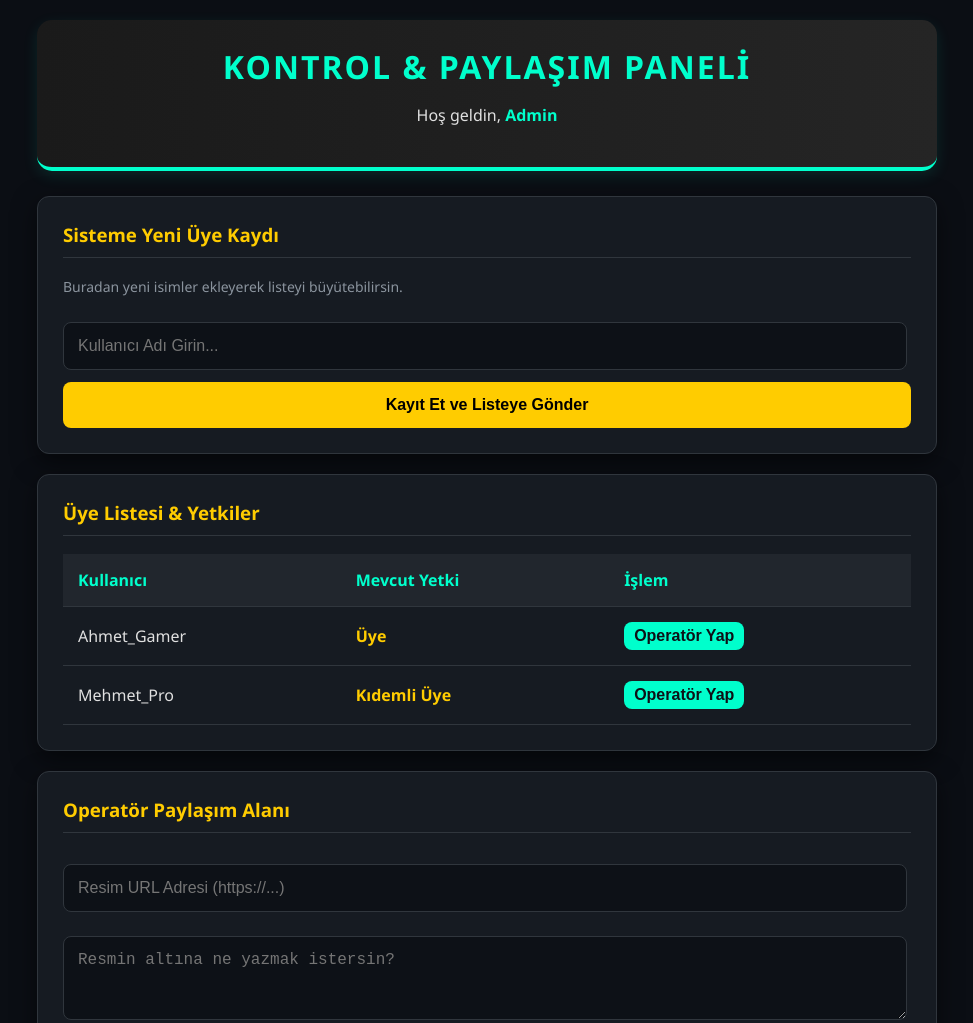
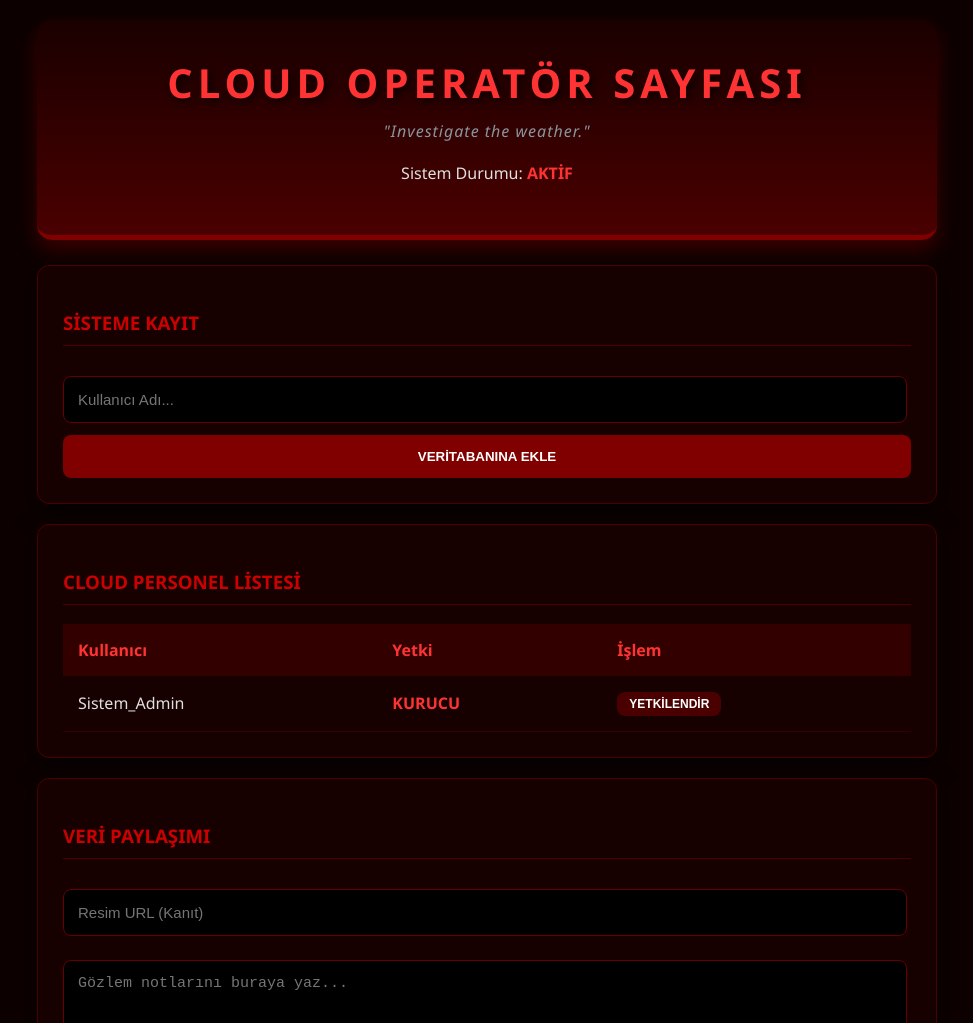
Before and after one commit to Batu6I/CLOUD, a plain HTML site: page index.html in a window 1280 px wide. Shown: the top 1023 px of the page, without its empty margins (153-1126 px from the left). Drawn offline with Linux system fonts and the light colour scheme.

Commit message:
Revamp index.html with new design and features

```diff
--- a/index.html
+++ b/index.html
@@ -3,114 +3,104 @@
 <head>
     <meta charset="UTF-8">
     <meta name="viewport" content="width=device-width, initial-scale=1.0">
-    <title>Operatör Kontrol Merkezi</title>
+    <title>CLOUD</title>
     <style>
-        /* TASARIM (CSS) - KARANLIK TEMA */
+        /* TASARIM (CSS) - BORDO & CLOUD TEMASI */
         body {
-            font-family: 'Segoe UI', Tahoma, Geneva, Verdana, sans-serif;
-            background-color: #0b0e14;
+            font-family: 'Segoe UI', sans-serif;
+            background-color: #0d0000;
             color: #e0e0e0;
             margin: 0;
             padding: 20px;
         }
 
         header {
-            background: linear-gradient(90deg, #1a1a1a, #252525);
-            padding: 25px;
+            background: linear-gradient(180deg, #1a0000 0%, #4a0000 100%);
+            padding: 35px;
             border-radius: 15px;
             text-align: center;
-            border-bottom: 4px solid #00ffcc;
+            border-bottom: 5px solid #800000;
             margin-bottom: 25px;
-            box-shadow: 0 5px 15px rgba(0,255,204,0.1);
+            box-shadow: 0 10px 20px rgba(128,0,0,0.4);
         }
 
-        h1 { color: #00ffcc; margin: 0; text-transform: uppercase; letter-spacing: 2px; }
+        h1 {
+            color: #ff3333;
+            text-transform: uppercase;
+            letter-spacing: 5px;
+            margin: 0;
+            font-size: 40px;
+            text-shadow: 3px 3px 10px rgba(0,0,0,0.8);
+        }
+
+        .slogan {
+            color: #8b949e;
+            font-style: italic;
+            margin-top: 10px;
+            letter-spacing: 1px;
+            font-size: 16px;
+        }
 
         .container { max-width: 900px; margin: auto; }
 
         .card {
-            background: #161b22;
+            background: #160000;
             padding: 25px;
             border-radius: 12px;
             margin-bottom: 20px;
-            border: 1px solid #30363d;
-            box-shadow: 0 8px 24px rgba(0,0,0,0.5);
+            border: 1px solid #4a0000;
+            box-shadow: 0 8px 24px rgba(0,0,0,0.6);
         }
 
-        h3 { color: #ffcc00; margin-top: 0; border-bottom: 1px solid #30363d; padding-bottom: 10px; }
+        h3 { color: #cc0000; border-bottom: 1px solid #4a0000; padding-bottom: 10px; text-transform: uppercase; }
 
         input, textarea {
-            width: 96%;
-            margin: 12px 0;
-            padding: 14px;
-            border-radius: 8px;
-            border: 1px solid #30363d;
-            background: #0d1117;
-            color: #ffffff;
-            font-size: 16px;
+            width: 96%; margin: 12px 0; padding: 14px;
+            background: #000000; color: white; border: 1px solid #660000; border-radius: 8px;
+            font-size: 15px;
         }
 
         button {
-            width: 100%;
-            padding: 14px;
-            background: #00ffcc;
-            border: none;
-            border-radius: 8px;
-            cursor: pointer;
-            font-weight: bold;
-            color: #0d1117;
-            font-size: 16px;
-            transition: all 0.3s ease;
+            width: 100%; padding: 14px; background: #800000;
+            border: none; border-radius: 8px; cursor: pointer; font-weight: bold; color: white;
+            transition: 0.3s; text-transform: uppercase;
         }
 
-        button:hover { background: #00cca3; transform: translateY(-2px); }
-        .reg-btn { background: #ffcc00; color: #000; }
-        .reg-btn:hover { background: #e6b800; }
+        button:hover { background: #b30000; transform: translateY(-2px); box-shadow: 0 5px 15px rgba(179,0,0,0.4); }
 
-        /* TABLO AYARLARI */
         table { width: 100%; border-collapse: collapse; margin-top: 15px; }
-        th, td { padding: 15px; text-align: left; border-bottom: 1px solid #30363d; }
-        th { background: #21262d; color: #00ffcc; }
-        .role-text { font-weight: bold; color: #ffcc00; }
+        th { background: #330000; color: #ff3333; padding: 15px; text-align: left; }
+        td { padding: 15px; border-bottom: 1px solid #330000; }
 
-        /* POST (AKIŞ) AYARLARI */
-        .post {
-            background: #161b22;
-            border-radius: 15px;
-            margin: 25px auto;
-            overflow: hidden;
-            border: 1px solid #30363d;
-            animation: fadeIn 0.5s ease;
-        }
-        @keyframes fadeIn { from { opacity: 0; } to { opacity: 1; } }
+        .role-text { font-weight: bold; color: #ff3333; text-transform: uppercase; }
 
-        .post img { width: 100%; height: auto; display: block; border-bottom: 1px solid #30363d; }
+        .post { background: #160000; border: 1px solid #4a0000; border-radius: 15px; margin-top: 25px; overflow: hidden; }
         .post-content { padding: 20px; }
-        .post-info { font-size: 12px; color: #8b949e; margin-bottom: 10px; }
+        .post img { width: 100%; border-bottom: 1px solid #4a0000; }
     </style>
 </head>
 <body>
 
     <div class="container">
         <header>
-            <h1>Kontrol & Paylaşım Paneli</h1>
-            <p>Hoş geldin, <b id="admin-name" style="color:#00ffcc">Admin</b></p>
+            <h1>CLOUD OPERATÖR SAYFASI</h1>
+            <div class="slogan">"Investigate the weather."</div>
+            <p style="margin-top:20px;">Sistem Durumu: <b style="color:#ff3333">AKTİF</b></p>
         </header>
 
         <div class="card">
-            <h3>Sisteme Yeni Üye Kaydı</h3>
-            <p style="font-size:14px; color:#8b949e">Buradan yeni isimler ekleyerek listeyi büyütebilirsin.</p>
-            <input type="text" id="regName" placeholder="Kullanıcı Adı Girin...">
-            <button class="reg-btn" onclick="kayitOl()">Kayıt Et ve Listeye Gönder</button>
+            <h3>Sisteme Kayıt</h3>
+            <input type="text" id="regName" placeholder="Kullanıcı Adı...">
+            <button onclick="kayitOl()">Veritabanına Ekle</button>
         </div>
 
         <div class="card">
-            <h3>Üye Listesi & Yetkiler</h3>
+            <h3>CLOUD Personel Listesi</h3>
             <table>
                 <thead>
                     <tr>
                         <th>Kullanıcı</th>
-                        <th>Mevcut Yetki</th>
+                        <th>Yetki</th>
                         <th>İşlem</th>
                     </tr>
                 </thead>
@@ -120,97 +110,72 @@
         </div>
 
         <div class="card">
-            <h3>Operatör Paylaşım Alanı</h3>
-            <input type="text" id="imageUrl" placeholder="Resim URL Adresi (https://...)">
-            <textarea id="caption" rows="3" placeholder="Resmin altına ne yazmak istersin?"></textarea>
-            <button onclick="paylas()">Gönderiyi Yayınla</button>
+            <h3>Veri Paylaşımı</h3>
+            <input type="text" id="imageUrl" placeholder="Resim URL (Kanıt)">
+            <textarea id="caption" rows="3" placeholder="Gözlem notlarını buraya yaz..."></textarea>
+            <button onclick="paylas()">Yayına Ver</button>
         </div>
 
-        <h2 style="text-align:center; color:#00ffcc">Haber Akışı</h2>
         <div id="feed"></div>
     </div>
 
     <script>
-        // JAVASCRIPT - ÇALIŞMA MANTIĞI
         let users = [
-            { id: 1, name: "Ahmet_Gamer", role: "Üye" },
-            { id: 2, name: "Mehmet_Pro", role: "Kıdemli Üye" }
+            { id: 1, name: "Sistem_Admin", role: "Kurucu" }
         ];
 
-        // Sayfa yüklendiğinde listeyi bas
         window.onload = listeyiGuncelle;
 
         function listeyiGuncelle() {
-            const tableBody = document.getElementById('user-list');
-            tableBody.innerHTML = "";
-
+            const liste = document.getElementById('user-list');
+            liste.innerHTML = "";
             users.forEach(user => {
-                tableBody.innerHTML += `
+                liste.innerHTML += `
                     <tr>
                         <td>${user.name}</td>
                         <td class="role-text">${user.role}</td>
                         <td>
-                            <button style="width:auto; padding:5px 10px;" onclick="yetkiVer(${user.id}, 'Operatör')">Operatör Yap</button>
+                            <button style="width:auto; padding:5px 12px; font-size:12px; background:#4a0000;" onclick="yetkiVer(${user.id}, 'Operatör')">Yetkilendir</button>
                         </td>
                     </tr>
                 `;
             });
         }
 
-        // Kayıt Fonksiyonu
         function kayitOl() {
-            const input = document.getElementById('regName');
-            const name = input.value.trim();
-
-            if (name === "") {
-                alert("Lütfen bir isim yazın!");
-                return;
-            }
-
-            const newUser = {
-                id: users.length + 1,
-                name: name,
-                role: "Üye"
-            };
-
-            users.push(newUser);
+            const isim = document.getElementById('regName').value;
+            if(isim.trim() === "") return alert("İsim gerekli!");
+            users.push({ id: users.length + 1, name: isim, role: "Üye" });
             listeyiGuncelle();
-            input.value = "";
-            alert(name + " başarıyla listeye eklendi!");
+            document.getElementById('regName').value = "";
+            alert(isim + " sisteme dahil edildi.");
         }
 
-        // Yetki Verme
-        function yetkiVer(id, role) {
+        function yetkiVer(id, rol) {
             const user = users.find(u => u.id === id);
             if(user) {
-                user.role = role;
+                user.role = rol;
                 listeyiGuncelle();
-                alert(user.name + " artık " + role + " yetkisine sahip.");
+                alert(user.name + " yetkisi güncellendi: " + rol);
             }
         }
 
-        // Paylaşım Yapma
         function paylas() {
             const url = document.getElementById('imageUrl').value;
             const text = document.getElementById('caption').value;
             const feed = document.getElementById('feed');
+            if(url === "") return alert("Görsel URL gerekli!");
 
-            if (url === "") {
-                alert("Önce bir resim linki yapıştırın!");
-                return;
-            }
-
-            const newPost = document.createElement('div');
-            newPost.className = 'post';
-            newPost.innerHTML = `
+            const post = document.createElement('div');
+            post.className = 'post';
+            post.innerHTML = `
+                <img src="${url}" onerror="this.src='https://via.placeholder.com/600x300/1a0000/ff3333?text=VERI+YUKLENEMEDI'">
                 <div class="post-content">
-                    <div class="post-info">Paylaşan: Admin | Az Önce</div>
-                    <img src="${url}" onerror="this.src='https://via.placeholder.com/600x300?text=Resim+Yüklenemedi'">
+                    <p style="color:#ff3333; font-size:12px; margin-bottom:10px;">GÖZLEM RAPORU - CLOUD SYSTEM</p>
                     <p>${text}</p>
                 </div>
             `;
-
-            feed.prepend(newPost);
+            feed.prepend(post);
             document.getElementById('imageUrl').value = "";
             document.getElementById('caption').value = "";
         }
```
